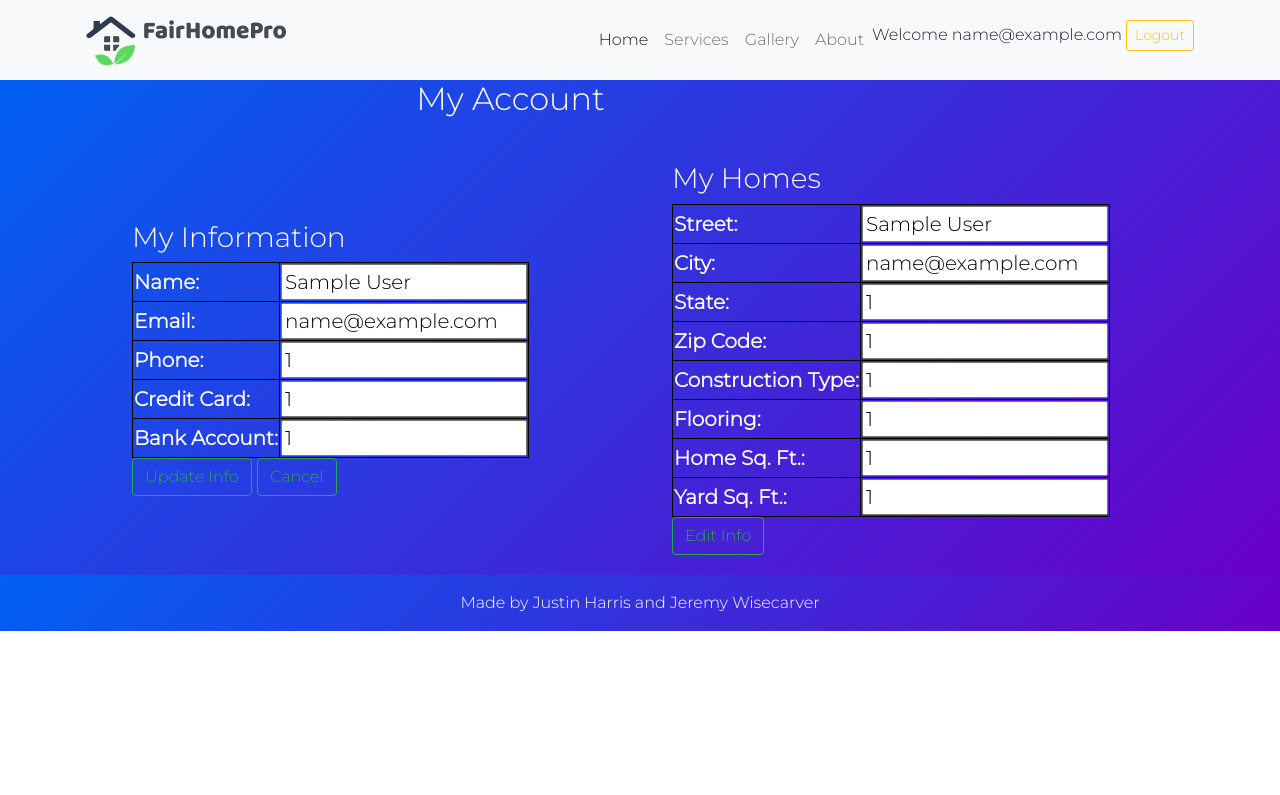
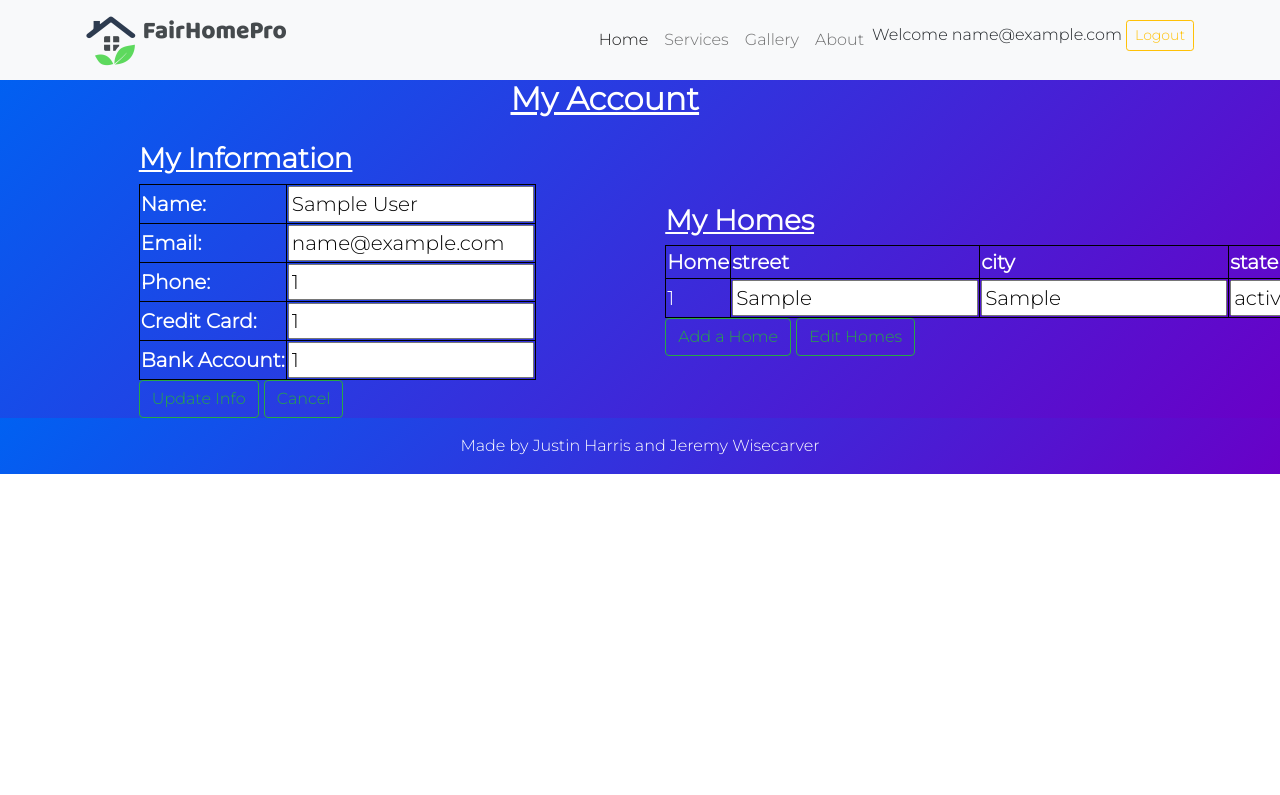
Before and after one commit to jmharris7755/FairHomePro, a PHP site: page /customer_account.php in a window 1280 px wide; the page is wider, and only the part inside the window is pictured. Shown: the top 795 px of that part. Run offline with PHP 8.4, Linux system fonts and the light colour scheme; the visitor is signed in with stand-in values (Sample User, id 1); tables that the repository leaves empty hold one stand-in row (values such as "Sample post").

Commit message:
Customer Account adjustments
Customer account now displays Homes in a table from query results.

```diff
--- a/bsphp/components/customer_account.inc.php
+++ b/bsphp/components/customer_account.inc.php
@@ -1,12 +1,12 @@
 <header class="page-header gradient">
     <div class="container pt-3">
         <div class="row align-items-center justify-content-center">
-            <div class="col-md-5">
-                <h2> My Account </h2>
+            <div class="col-md-3">
+                <h2> <strong><u>My Account</u></strong> </h2>
             </div>
             <p></p>
-            <div style="width: 500px; float:left; margin:20px">
-                <h3> My Information </h3>
+            <div style=" width: auto; float:left; margin:auto">
+                <h3> <strong><u>My Information</u></strong> </h3>
                 <?php if($_SESSION['c_info_edit'] === TRUE): ?>
                 <? //Display if user clicked the edit button ?>
                 <form name="acct_info_form"action="customer_account.php" method="POST">
@@ -53,7 +53,7 @@
                 <table class="table-bordered">
                     <tr>
                         <th>Name: </th>
-                        <td><input type="text" name="ho_username" background-color="#FFFFFF" value ="<?php echo $_SESSION['ho_username']; ?>" readonly/> </td>
+                        <td><input type="text" name="ho_username" value ="<?php echo $_SESSION['ho_username']; ?>" readonly/> </td>
                     </tr>
                     <tr>
                         <th>Email: </th>
@@ -83,49 +83,27 @@
                 <?php endif; ?>
             </div>
 
-            <div style="width: 500px; float:left; margin:20px">
-                <h3> My Homes </h3>
+            <div style=" width: 500px; float:left; margin:auto">
+                <h3> <strong><u>My Homes</u></strong> </h3>
                 <form action="customer_account.php" method="POST">
                 <table class="table-bordered">
-                    <tr>
-                        <th>Street: </th>
-                        <td><input type="text" name="street" background-color="#FFFFFF" value ="<?php echo $_SESSION['ho_username']; ?>" readonly/> </td>
-                    </tr>
-                    <tr>
-                        <th>City: </th>
-                        <td><input type="text" name="city" value ="<?php echo $_SESSION['ho_email']; ?>" readonly/> </td>
-                    </tr>
-                    <tr>
-                        <th>State: </th>
-                        <td><input type="text" name="state" value ="<?php echo $_SESSION['ho_phone']; ?>" readonly/> </td>
-                    </tr>
-                    <tr>
-                        <th>Zip Code: </th>
-                        <td><input type="text" name="zip_code" value ="<?php echo $_SESSION['ho_creditcard']; ?>" readonly/> </td>
-                    </tr>
-                    <tr>
-                        <th>Construction Type: </th>
-                        <td><input type="text" name="constr_type" value ="<?php echo $_SESSION['ho_bankaccount']; ?>" readonly/> </td>
-                    </tr>
-                    <tr>
-                        <th>Flooring: </th>
-                        <td><input type="text" name="flooring" value ="<?php echo $_SESSION['ho_bankaccount']; ?>" readonly/> </td>
-                    </tr>
-                    <tr>
-                        <th>Home Sq. Ft.: </th>
-                        <td><input type="text" name="h_sq_ft" value ="<?php echo $_SESSION['ho_bankaccount']; ?>" readonly/> </td>
-                    </tr>
-                    <tr>
-                        <th>Yard Sq. Ft.: </th>
-                        <td><input type="text" name="y_sq_ft" value ="<?php echo $_SESSION['ho_bankaccount']; ?>" readonly/> </td>
-                    </tr>
+                    <?php
+                        account_create_homes_table();
+                     ?>
                 </table>
-                <button  onclick= "<?php $_SESSION['c_home_edit'] = TRUE ?>"
+                <button  onclick= "window.location.href='add_home.php'"
 						  type="button"
 						  class = "btn btn-outline-success"
-                          name = "c_info_edit"
+                          name = "add_home"
                           >
-						  Edit Info
+						  Add a Home
+                </button>
+                <button  onclick= "window.location.href='add_home.php'"
+						  type="button"
+						  class = "btn btn-outline-success"
+                          name = "add_home"
+                          >
+						  Edit Homes
                 </button>
                 </form>
             </div>
--- a/bsphp/components/server.inc.php
+++ b/bsphp/components/server.inc.php
@@ -214,6 +214,7 @@ if (isset($_POST['customer_account'])) {
   $account_query = "SELECT * FROM homeowners WHERE HO_email='$ho_email'";
   $account_results = mysqli_query($db, $account_query);
 
+
   if (mysqli_num_rows($account_results)) {
     while($c_row = mysqli_fetch_array($account_results)){
         $_SESSION['ho_username'] = $c_row['HO_name'];
@@ -225,6 +226,47 @@ if (isset($_POST['customer_account'])) {
   }
   else {
       array_push($errors, "Error going to account page");
+  }
+
+}
+
+//Get Homes information
+function account_create_homes_table(){
+  $ho_email = $_SESSION['ho_email'];
+  $db = mysqli_connect('localhost', 'root', '', 'fairhomepro');
+
+  $account_homes_query = "SELECT street, city, state, zip FROM homeowners, owns WHERE homeowners.HO_email='$ho_email'
+                          AND homeowners.HO_email = owns.HO_email";
+
+  $account_homes_results = mysqli_query($db, $account_homes_query);
+
+  if (mysqli_num_rows($account_homes_results)){
+
+    $field = $account_homes_results->fetch_fields();
+    $fields = array();
+    $j=0;
+    $home_num=1;
+
+
+    echo "<th>Home</th>";
+    foreach($field as $col){
+      echo "<th>".$col->name."</th>";
+      array_push($fields, array(++$j, $col->name));
+    }
+    echo "</tr>";
+
+    while($c_row = $account_homes_results->fetch_array()){
+      echo "<tr>";
+      echo "<td>$home_num</td>";
+      for($i=0 ; $i < sizeof($fields) ; $i++){
+        $fieldname = $fields[$i][1];
+        $fieldvalue = $c_row[$fieldname];
+
+        echo "<td><input type='text' value='" . $fieldvalue . "'readonly ></td>";
+      }
+      $home_num++;
+      echo "</tr>";
+    }
   }
 }
 
```
Lines whose indentation alone changed are shown as unchanged.
